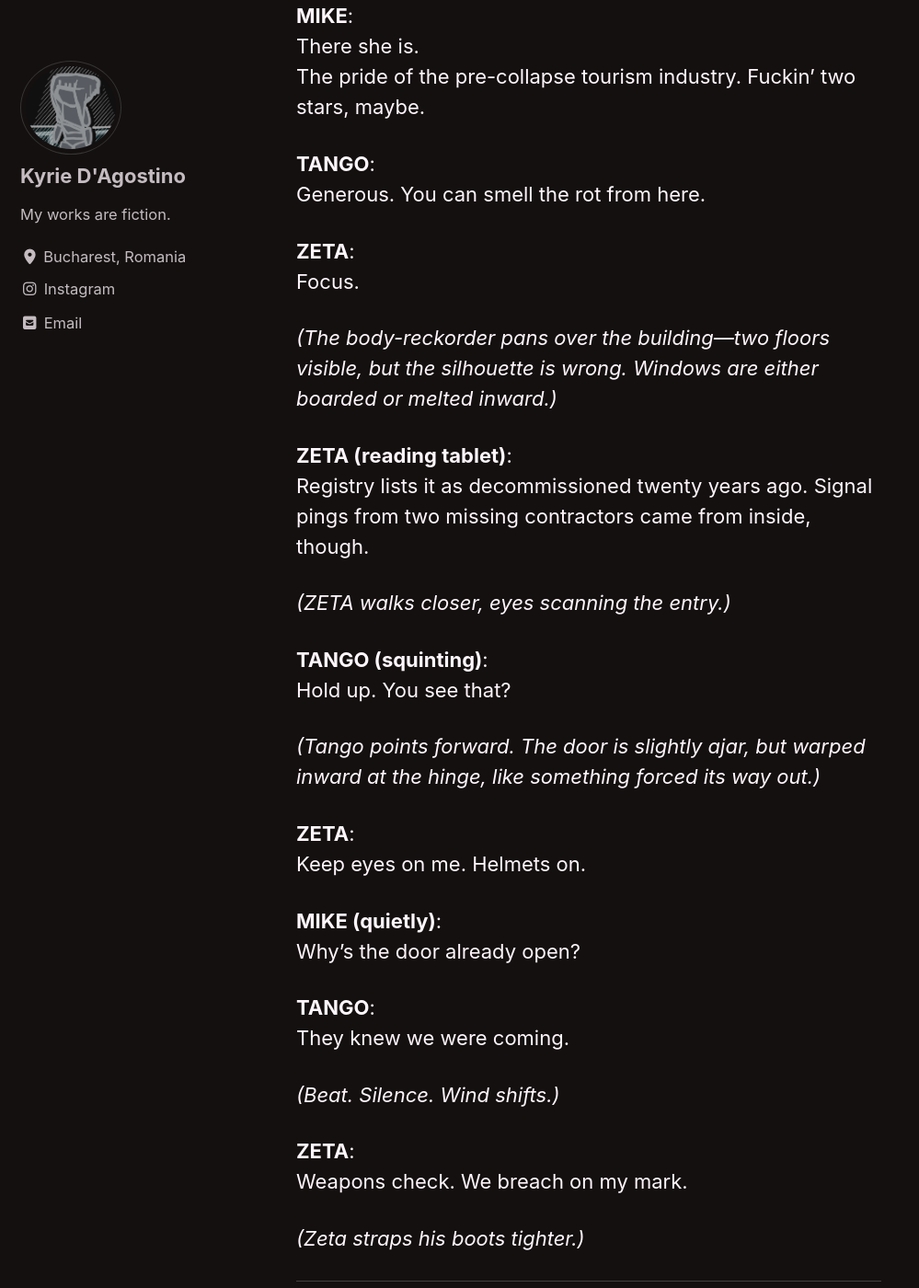
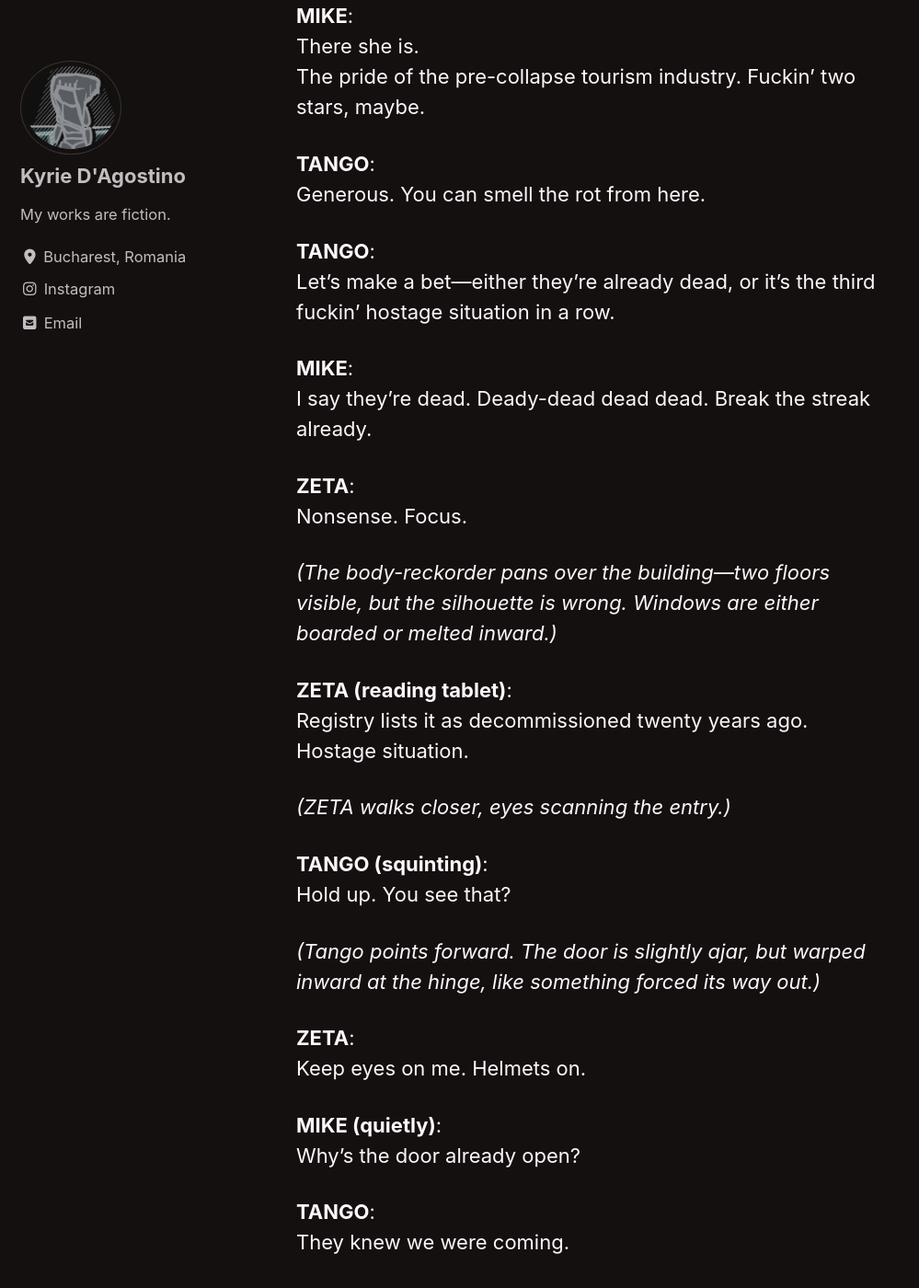
Before and after one commit to kyrie-edelweiss/edelweiss-archive, a Jekyll site: the page built from _pages/red-king.md, in a window 1280 px wide and 1400 px high, scrolled down 68391 px. Shown: the whole window at 92% size, without its empty margins (0-999 px from the left). Built offline with Jekyll 4.4.1, drawn with Linux system fonts in a browser that asks for light colours; cached includes are drawn as plain includes; our own code applies the rules of GitHub Pages for plain Markdown files; some of the changed text lies outside the part shown.

Commit message:
Update red-king.md

```diff
--- a/_pages/red-king.md
+++ b/_pages/red-king.md
@@ -1480,14 +1480,20 @@
 **TANGO**:
 Generous. You can smell the rot from here.
 
+**TANGO**:
+Let's make a bet—either they're already dead, or it's the third fuckin' hostage situation in a row.
+
+**MIKE**:
+I say they're dead. Deady-dead dead dead. Break the streak already.
+
 **ZETA**:
-Focus.
+Nonsense. Focus.
 
 *(The body-reckorder pans over the building—two floors visible, but the silhouette is wrong. Windows are either boarded or melted inward.)*
 
 **ZETA (reading tablet)**:
 Registry lists it as decommissioned twenty years ago.
-Signal pings from two missing contractors came from inside, though.
+Hostage situation.
 
 *(ZETA walks closer, eyes scanning the entry.)*
 
@@ -1917,35 +1923,35 @@
 
 *(Lights flicker out. Emergency strips glow faint red. The girl makes a sound—not a scream, but a breath like something surfacing from sleep.)*
 
-**MIKE**
+**MIKE**:
 This isn’t real.
 I—I counted. Two floors up.
 We never climbed this far.
 
-**ZETA**
+**ZETA**:
 You think too much. Just walk.
 
-**TANGO**
+**TANGO**:
 These floors weren’t here on the way in.
 
 ### 14:12:03 – FLOOR -3
 
 *(The walls feel closer. The steps narrower. Each floor passed has no doors—just blank landings, like hollow vertebrae.)*
 
-**MIKE**
+**MIKE**:
 I can’t tell if we’re descending… or being led.
 
-**TANGO (to the girl)**
+**TANGO (to the girl)**:
 Can you hear me? Can you move?
 
 *(She doesn’t respond. But her eyes blink. And she smiles absent-mindedly.)*
 
 ### 14:38:27 – FLOOR -6
 
-**ZETA**
+**ZETA**:
 We're almost there. Stay sharp.
 
-**TANGO (quiet)**
+**TANGO (quiet)**:
 No one asked where “there” was.
 
 *(The girl lifts her head. Looks directly at Mike. Her lips move, soundless. Nothing comes out of her. All of them notice, but each one of them keeps it to himself.)*
@@ -1956,13 +1962,13 @@
 
 > “WELCOME BACK TO **VENUS**, CAPTAIN.”
 
-**MIKE**
+**MIKE**:
 This wasn’t here before.
 
-**TANGO**
+**TANGO**:
 None of this was.
 
-**ZETA**
+**ZETA**:
 Hatch should lead to safety. Open it.
 
 *(MIKE pulls the latch. It gives with a groan. Air rushes through—hot, dry, metallic.*
@@ -1970,17 +1976,25 @@
 *They step out. The motel vanishes behind them.*
 *All that's left is the four of them - Tango, Zeta, Mike, and the girl in her silence.)*
 
-**ZETA (flat)**
+**ZETA (flat):**
 Extraction complete.
 
-**TANGO (staring at her)**
-No.
-Not complete.
-**She’s still in there.**
+**MIKE (interjecting, celebratory)**:
+Mhm, you won that bet. Beers on me tonight—
+
+**TANGO (staring at her)**:
+—No.
+We're not done.
+
+*(Pause.)*
+
+**TANGO (grave)**:
+*She’s still in there.*
 
 > **> FILE: BDYCAM [TANGO] | UNIT 33-102 | 11-06-1988**
 > **> LOCATION: VENUS, SOUTHWEST QUADRANT, BLOOD COAST**
 > **> SUBJECT: RECOVERED [UNIDENTIFIED] - STATUS: UNRESPONSIVE**
+> **> CLIENTS: MISSING**
 > **> SESSION CLOSED**
 
 ---
```
Also changed, not shown: other parts of _pages/red-king.md (+1 -1 lines).
